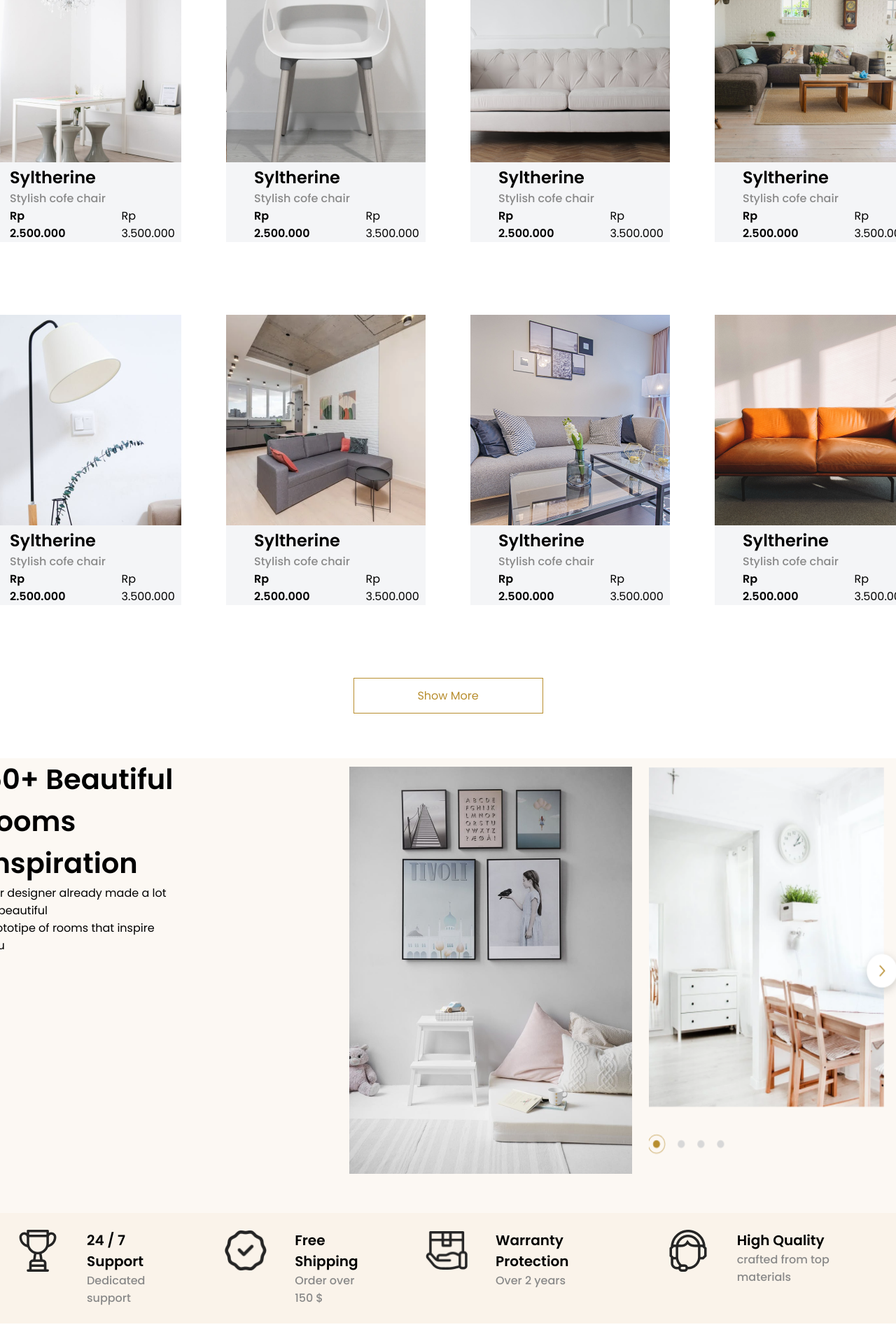
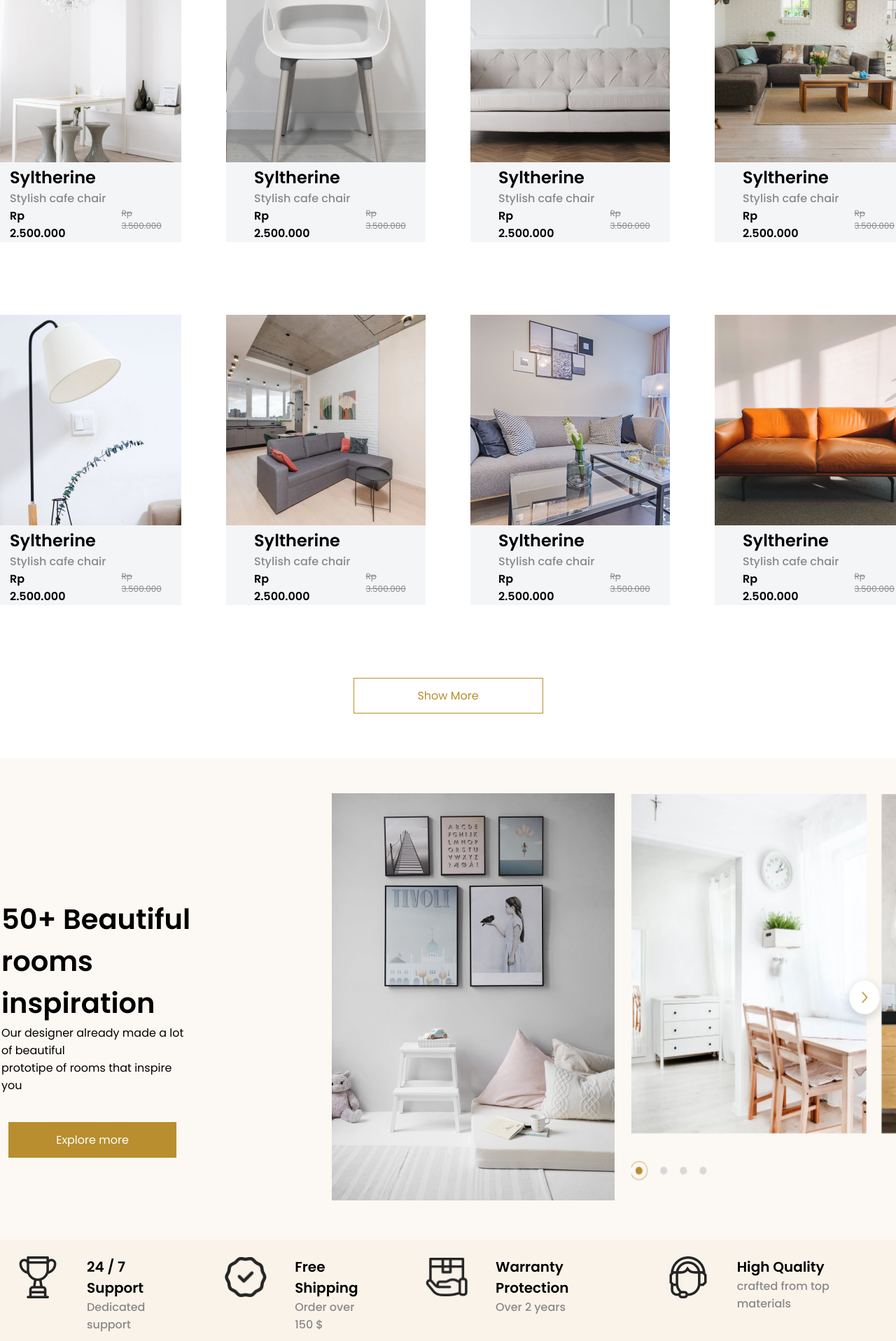
Before and after one commit to S-Evangelista/Furniro, a React (Vite) app: page / in a window 1280 px wide. Shown: the part 1731-3648 px from the top of the page at 70% size. Built offline with nearby package versions, Linux system fonts and the light colour scheme.

Commit message:
Atualizações

```diff
--- a/src/Componentes/Pagina3.css
+++ b/src/Componentes/Pagina3.css
@@ -62,8 +62,10 @@ img {
     font-weight: 600;
     font-size: 16px;
 }
-.subprecoP{
+.subPrecoP{
     font-size: 12px;
+    color: #898989;
+    text-decoration: line-through;
 }
 
 .textoProduto{
--- a/src/Componentes/Pagina3.jsx
+++ b/src/Componentes/Pagina3.jsx
@@ -17,7 +17,7 @@ const Pagina3 = () => {
                                 <img src="./img/1.png"></img>
                                 <div className="textoProduto">
                                     <p className="tituloProduto">Syltherine</p>
-                                    <p className="subtituloP">Stylish cofe chair</p>
+                                    <p className="subtituloP">Stylish cafe chair</p>
                                     <div className="preco"><p className="precoP">Rp 2.500.000</p>
                                     <p className="subPrecoP">Rp 3.500.000</p></div>
                                 </div>
@@ -27,7 +27,7 @@ const Pagina3 = () => {
                                 <img src="./img/2.png"></img>
                                 <div className="textoProduto">
                                     <p className="tituloProduto">Syltherine</p>
-                                    <p className="subtituloP">Stylish cofe chair</p>
+                                    <p className="subtituloP">Stylish cafe chair</p>
                                     <div className="preco"><p className="precoP">Rp 2.500.000</p>
                                     <p className="subPrecoP">Rp 3.500.000</p></div>
                                 </div>
@@ -37,7 +37,7 @@ const Pagina3 = () => {
                                 <img src="./img/3.png"></img>
                                 <div className="textoProduto">
                                     <p className="tituloProduto">Syltherine</p>
-                                    <p className="subtituloP">Stylish cofe chair</p>
+                                    <p className="subtituloP">Stylish cafe chair</p>
                                     <div className="preco"><p className="precoP">Rp 2.500.000</p>
                                     <p className="subPrecoP">Rp 3.500.000</p></div>
                                 </div>
@@ -47,7 +47,7 @@ const Pagina3 = () => {
                                 <img src="./img/4.png"></img>
                                 <div className="textoProduto">
                                     <p className="tituloProduto">Syltherine</p>
-                                    <p className="subtituloP">Stylish cofe chair</p>
+                                    <p className="subtituloP">Stylish cafe chair</p>
                                     <div className="preco"><p className="precoP">Rp 2.500.000</p>
                                     <p className="subPrecoP">Rp 3.500.000</p></div>
                                 </div>
@@ -62,7 +62,7 @@ const Pagina3 = () => {
                                 <img src="./img/5.png"></img>
                                 <div className="textoProduto">
                                     <p className="tituloProduto">Syltherine</p>
-                                    <p className="subtituloP">Stylish cofe chair</p>
+                                    <p className="subtituloP">Stylish cafe chair</p>
                                     <div className="preco"><p className="precoP">Rp 2.500.000</p>
                                     <p className="subPrecoP">Rp 3.500.000</p></div>
                                 </div>
@@ -72,7 +72,7 @@ const Pagina3 = () => {
                                 <img src="./img/6.png"></img>
                                 <div className="textoProduto">
                                     <p className="tituloProduto">Syltherine</p>
-                                    <p className="subtituloP">Stylish cofe chair</p>
+                                    <p className="subtituloP">Stylish cafe chair</p>
                                     <div className="preco"><p className="precoP">Rp 2.500.000</p>
                                     <p className="subPrecoP">Rp 3.500.000</p></div>
                                 </div>
@@ -82,7 +82,7 @@ const Pagina3 = () => {
                                 <img src="./img/7.png"></img>
                                 <div className="textoProduto">
                                     <p className="tituloProduto">Syltherine</p>
-                                    <p className="subtituloP">Stylish cofe chair</p>
+                                    <p className="subtituloP">Stylish cafe chair</p>
                                     <div className="preco"><p className="precoP">Rp 2.500.000</p>
                                     <p className="subPrecoP">Rp 3.500.000</p></div>
 
@@ -93,7 +93,7 @@ const Pagina3 = () => {
                                 <img src="./img/8.png"></img>
                                 <div className="textoProduto">
                                     <p className="tituloProduto">Syltherine</p>
-                                    <p className="subtituloP">Stylish cofe chair</p>
+                                    <p className="subtituloP">Stylish cafe chair</p>
                                     <div className="preco"><p className="precoP">Rp 2.500.000</p>
                                     <p className="subPrecoP">Rp 3.500.000</p></div>
                                 </div>
--- a/src/Componentes/Pagina4.css
+++ b/src/Componentes/Pagina4.css
@@ -35,10 +35,18 @@
     margin-right: 10px;
     font-size: 40px;
     font-weight: 700;
+    margin-top: 200px;
 }
+.tituloP41{
+    margin-right: 10px;
+    font-size: 40px;
+    font-weight: 700;
+}
+
 .produto4 {
     margin: 12px;
     padding: 0%;
+    margin-top: 50px;
 }
 
 .bolinhas{
@@ -74,5 +82,26 @@
 }
 
 .vazia{
-    width: 280px;
+    width: 200px;
 }
+
+.botaoLaranja{
+    margin: 10px;
+    margin-left: 50px;
+    margin-top: 40px;
+    padding: 10px 20px;
+    border: #B88E2F 3px solid;
+    background-color: #B88E2F;
+    color: white;
+    display: flex;
+    justify-content: center;
+    align-items: center;
+    font-size: 16px;
+
+}
+
+.botaoL{
+
+    width: 300px;
+
+}
--- a/src/Componentes/Pagina4.jsx
+++ b/src/Componentes/Pagina4.jsx
@@ -15,9 +15,12 @@ const Pagina4 = () => {
                             <div className="produtoP41">
                                 <div className="textoP4">
                                     <p className="tituloP4">50+ Beautiful rooms </p>
-                                    <p className="tituloP4">inspiration</p>
+                                    <p className="tituloP41">inspiration</p>
                                     <p className="subtituloP4">Our designer already made a lot of beautiful</p>
                                     <p>prototipe of rooms that inspire you</p>
+                                    <div className="botaoL">
+                                    <p className="botaoLaranja"> Explore more </p>
+                                    </div>
                                 </div>
 
                             </div>
```
Also changed, not shown: public/img/produto2.png (added).
